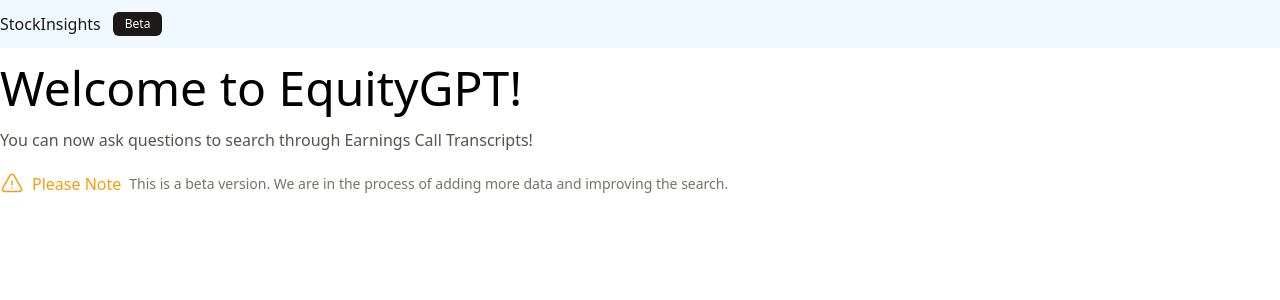
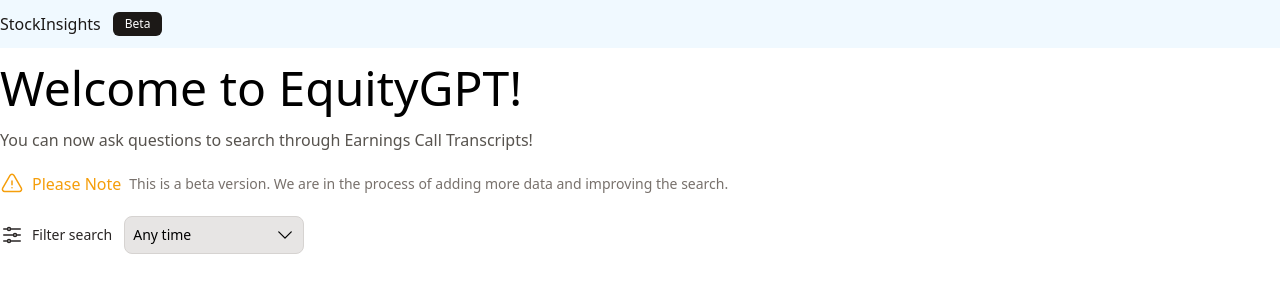
Before and after one commit to dibkb/stockInsights-assignment, a React (Vite) app: page / in a window 1280 px wide. Shown: the top 300 px of the page. Built offline with nearby package versions, Linux system fonts and the light colour scheme; the HTML template or start-up script is replaced by a standard one.

Commit message:
dropdown

```diff
--- a/src/App.tsx
+++ b/src/App.tsx
@@ -1,11 +1,13 @@
 import Body from "./components/Body";
 import Navbar from "./components/Navbar";
+import Search from "./components/Search";
 
 function App() {
   return (
     <>
       <Navbar />
       <Body />
+      <Search />
     </>
   );
 }
--- /dev/null
+++ b/src/components/Search.tsx
@@ -0,0 +1,45 @@
+import { SparklesIcon } from "@heroicons/react/20/solid";
+import { AdjustmentsHorizontalIcon } from "@heroicons/react/24/outline";
+import { ChevronDownIcon } from "@heroicons/react/24/solid";
+import React, { useState } from "react";
+const timeOptions = [
+  { id: 1, value: "Q1 FY22" },
+  { id: 2, value: "Q2 FY22" },
+  { id: 3, value: "Q3 FY22" },
+  { id: 4, value: "Q4 FY22" },
+  { id: 5, value: "Q1 FY23" },
+];
+const timeDropDownContent = timeOptions.map((element) => (
+  <div key={element.id}>
+    <p className="text-sm font-medium">{element.value}</p>
+  </div>
+));
+const Search: React.FC = () => {
+  const [selectTime, setSelectTime] = useState<boolean>(false);
+  return (
+    <div className="container mx-auto flex gap-3">
+      <span className="text-stone-800 flex gap-2 items-center">
+        <AdjustmentsHorizontalIcon className="h-6 w-6 " />
+        <p className="text-sm">Filter search</p>
+      </span>
+      <div className="relative">
+        <section
+          onClick={() => {
+            setSelectTime((prev) => !prev);
+          }}
+          className="flex items-center justify-between w-[180px] border border-stone-300 p-2 rounded-lg cursor-pointer bg-stone-200 text-sm font-medium "
+        >
+          <p>Any time</p>
+          <ChevronDownIcon className="h-5 w-5" />
+        </section>
+        {selectTime && (
+          <section className="absolute border w-full px-4 py-2 rounded-lg">
+            {timeDropDownContent}
+          </section>
+        )}
+      </div>
+    </div>
+  );
+};
+
+export default Search;
```
